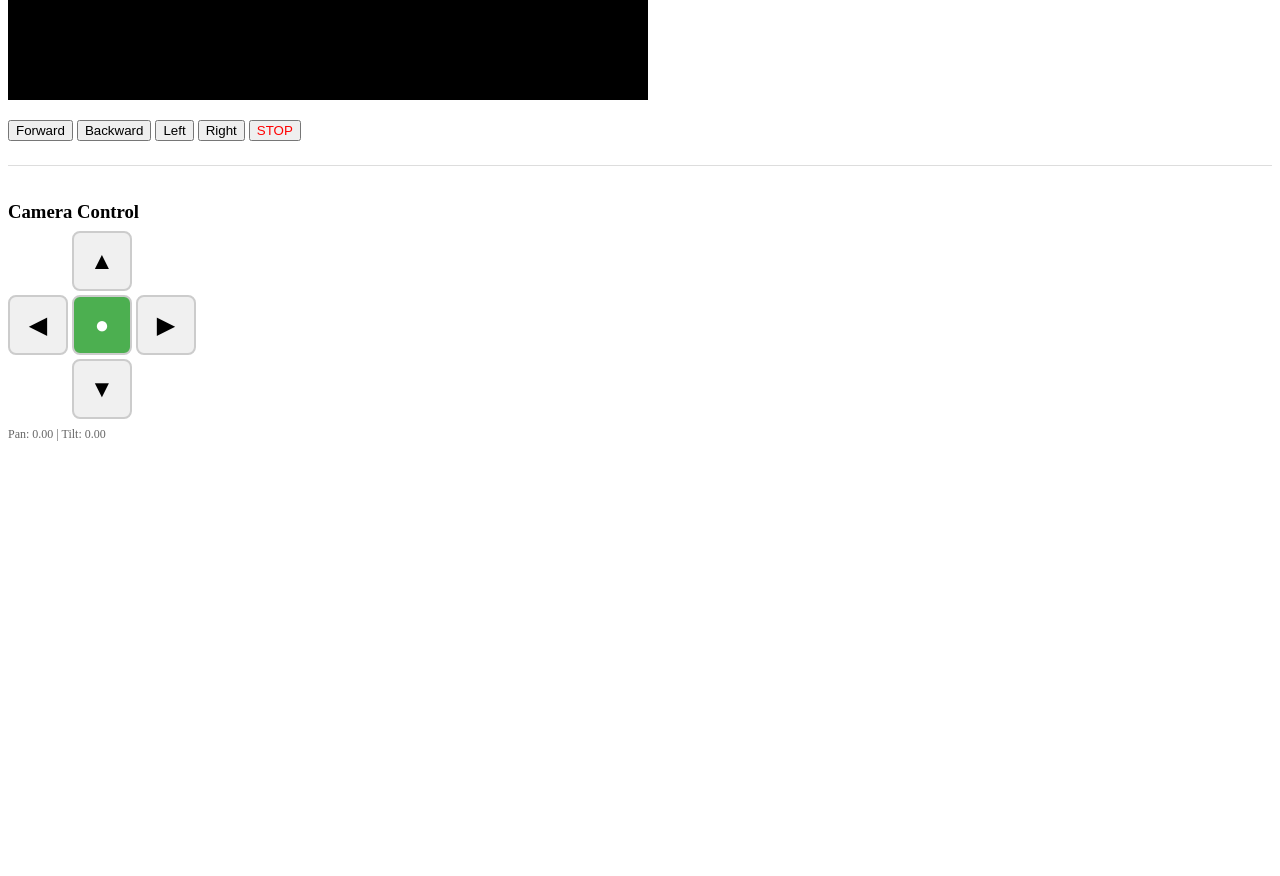
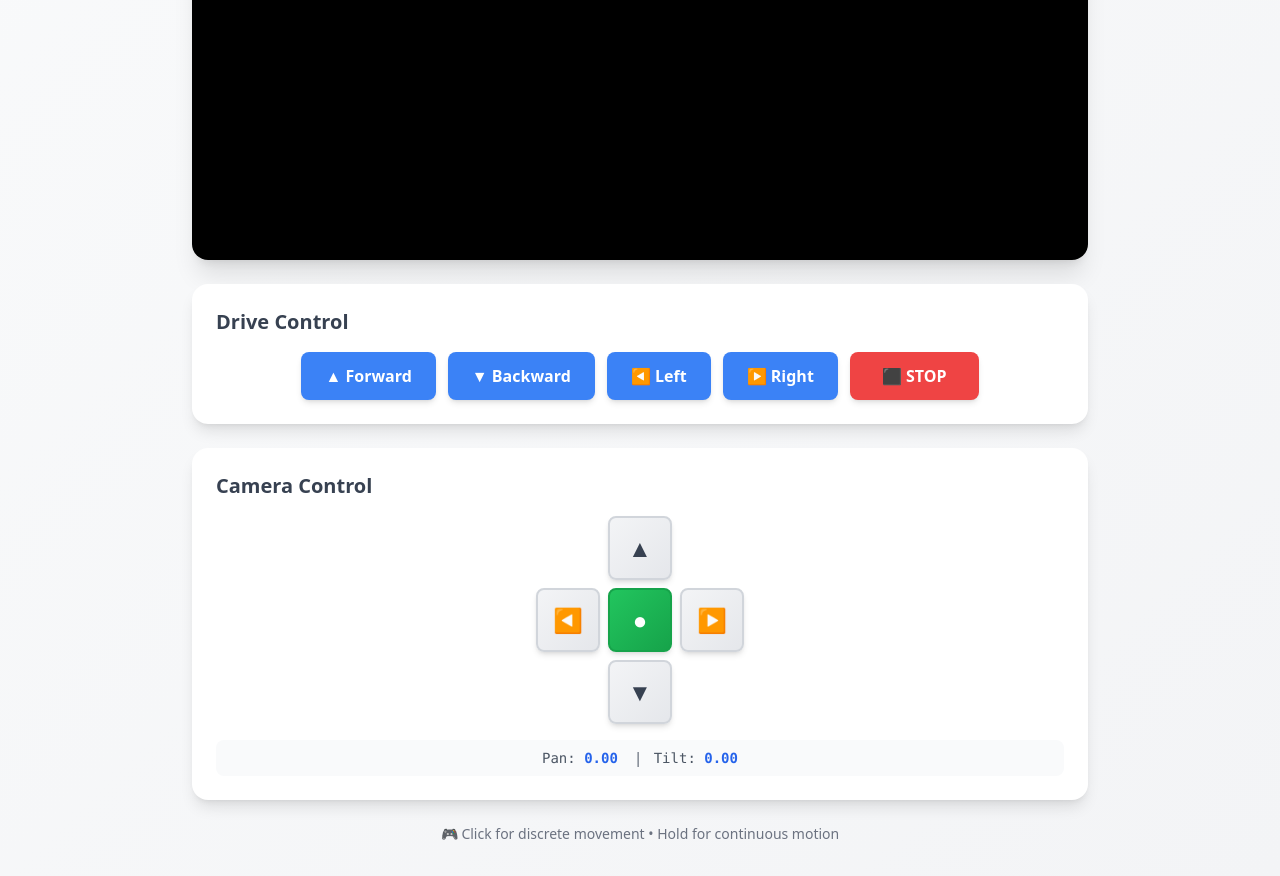
Before and after one commit to AndreOrlov/pi_drive_stream, a plain HTML site: page frontend/index.html in a window 1280 px wide. Shown: the part 340-1216 px from the top of the page. Before the commit the page ends 800 px from the top, so only its background shows below. Drawn offline with nearby package versions, Linux system fonts and the light colour scheme; no server answers; files whose address does not match are found by name.

Commit message:
Restyle to tailwind css

```diff
--- a/frontend/index.html
+++ b/frontend/index.html
@@ -2,65 +2,129 @@
 <html lang="en">
 <head>
   <meta charset="UTF-8" />
+  <meta name="viewport" content="width=device-width, initial-scale=1.0" />
   <title>Pi Drive Stream</title>
+  <!-- Tailwind CSS CDN - для разработки. Для production см. https://tailwindcss.com/docs/installation -->
+  <script src="https://cdn.tailwindcss.com"></script>
 </head>
-<body>
-  <h1>Pi Drive Stream</h1>
+<body class="bg-gradient-to-br from-gray-50 to-gray-100 min-h-screen p-4 md:p-8">
+  <div class="max-w-4xl mx-auto space-y-6">
+    <!-- Header -->
+    <h1 class="text-3xl md:text-4xl font-bold text-gray-800 text-center mb-6">
+      🤖 Pi Drive Stream
+    </h1>
 
-  <video id="video" autoplay muted playsinline style="width: 640px; height: 360px; background: #000;"></video>
-
-  <div style="margin-top: 16px;">
-    <button id="forward">Forward</button>
-    <button id="backward">Backward</button>
-    <button id="left">Left</button>
-    <button id="right">Right</button>
-    <button id="stop" style="color: red;">STOP</button>
-  </div>
-
-  <!-- Camera Control D-Pad -->
-  <div style="margin-top: 24px; border-top: 1px solid #ddd; padding-top: 16px;">
-    <h3 style="margin-bottom: 8px;">Camera Control</h3>
-
-    <div style="display: grid; grid-template-columns: 60px 60px 60px; gap: 4px; width: fit-content;">
-      <div></div>
-      <button id="cam-up" class="cam-btn">▲</button>
-      <div></div>
-
-      <button id="cam-left" class="cam-btn">◀</button>
-      <button id="cam-home" class="cam-btn" style="background: #4CAF50; color: white;">●</button>
-      <button id="cam-right" class="cam-btn">▶</button>
-
-      <div></div>
-      <button id="cam-down" class="cam-btn">▼</button>
-      <div></div>
+    <!-- Video Container -->
+    <div class="bg-white rounded-2xl shadow-xl overflow-hidden">
+      <video
+        id="video"
+        autoplay
+        muted
+        playsinline
+        class="w-full aspect-video bg-black"
+      ></video>
     </div>
 
-    <div style="margin-top: 8px; font-size: 12px; color: #666;">
-      Pan: <span id="pan-display">0.00</span> | Tilt: <span id="tilt-display">0.00</span>
+    <!-- Drive Controls -->
+    <div class="bg-white rounded-2xl shadow-lg p-6">
+      <h2 class="text-xl font-semibold text-gray-700 mb-4">Drive Control</h2>
+      <div class="flex flex-wrap gap-3 justify-center">
+        <button
+          id="forward"
+          class="px-6 py-3 bg-blue-500 hover:bg-blue-600 active:bg-blue-700 text-white font-semibold rounded-lg shadow-md transition-all duration-150 active:scale-95"
+        >
+          ▲ Forward
+        </button>
+        <button
+          id="backward"
+          class="px-6 py-3 bg-blue-500 hover:bg-blue-600 active:bg-blue-700 text-white font-semibold rounded-lg shadow-md transition-all duration-150 active:scale-95"
+        >
+          ▼ Backward
+        </button>
+        <button
+          id="left"
+          class="px-6 py-3 bg-blue-500 hover:bg-blue-600 active:bg-blue-700 text-white font-semibold rounded-lg shadow-md transition-all duration-150 active:scale-95"
+        >
+          ◀ Left
+        </button>
+        <button
+          id="right"
+          class="px-6 py-3 bg-blue-500 hover:bg-blue-600 active:bg-blue-700 text-white font-semibold rounded-lg shadow-md transition-all duration-150 active:scale-95"
+        >
+          ▶ Right
+        </button>
+        <button
+          id="stop"
+          class="px-8 py-3 bg-red-500 hover:bg-red-600 active:bg-red-700 text-white font-bold rounded-lg shadow-md transition-all duration-150 active:scale-95"
+        >
+          ⬛ STOP
+        </button>
+      </div>
+    </div>
+
+    <!-- Camera Control -->
+    <div class="bg-white rounded-2xl shadow-lg p-6">
+      <h2 class="text-xl font-semibold text-gray-700 mb-4">Camera Control</h2>
+
+      <!-- D-Pad Grid -->
+      <div class="flex justify-center mb-4">
+        <div class="grid grid-cols-3 gap-2 w-fit">
+          <div></div>
+          <button
+            id="cam-up"
+            class="w-16 h-16 bg-gradient-to-br from-gray-100 to-gray-200 hover:from-gray-200 hover:to-gray-300 active:from-gray-300 active:to-gray-400 border-2 border-gray-300 hover:border-gray-400 rounded-lg text-2xl font-bold text-gray-700 shadow-md transition-all duration-150 active:scale-95 select-none"
+          >
+            ▲
+          </button>
+          <div></div>
+
+          <button
+            id="cam-left"
+            class="w-16 h-16 bg-gradient-to-br from-gray-100 to-gray-200 hover:from-gray-200 hover:to-gray-300 active:from-gray-300 active:to-gray-400 border-2 border-gray-300 hover:border-gray-400 rounded-lg text-2xl font-bold text-gray-700 shadow-md transition-all duration-150 active:scale-95 select-none"
+          >
+            ◀
+          </button>
+          <button
+            id="cam-home"
+            class="w-16 h-16 bg-gradient-to-br from-green-500 to-green-600 hover:from-green-600 hover:to-green-700 active:from-green-700 active:to-green-800 border-2 border-green-600 hover:border-green-700 rounded-lg text-2xl font-bold text-white shadow-md transition-all duration-150 active:scale-95 select-none"
+          >
+            ●
+          </button>
+          <button
+            id="cam-right"
+            class="w-16 h-16 bg-gradient-to-br from-gray-100 to-gray-200 hover:from-gray-200 hover:to-gray-300 active:from-gray-300 active:to-gray-400 border-2 border-gray-300 hover:border-gray-400 rounded-lg text-2xl font-bold text-gray-700 shadow-md transition-all duration-150 active:scale-95 select-none"
+          >
+            ▶
+          </button>
+
+          <div></div>
+          <button
+            id="cam-down"
+            class="w-16 h-16 bg-gradient-to-br from-gray-100 to-gray-200 hover:from-gray-200 hover:to-gray-300 active:from-gray-300 active:to-gray-400 border-2 border-gray-300 hover:border-gray-400 rounded-lg text-2xl font-bold text-gray-700 shadow-md transition-all duration-150 active:scale-95 select-none"
+          >
+            ▼
+          </button>
+          <div></div>
+        </div>
+      </div>
+
+      <!-- Position Display -->
+      <div class="text-center text-sm text-gray-600 bg-gray-50 rounded-lg py-2 px-4">
+        <span class="font-mono">
+          Pan: <span id="pan-display" class="font-semibold text-blue-600">0.00</span>
+        </span>
+        <span class="mx-2">|</span>
+        <span class="font-mono">
+          Tilt: <span id="tilt-display" class="font-semibold text-blue-600">0.00</span>
+        </span>
+      </div>
+    </div>
+
+    <!-- Footer -->
+    <div class="text-center text-sm text-gray-500">
+      <p>🎮 Click for discrete movement • Hold for continuous motion</p>
     </div>
   </div>
-
-  <style>
-    .cam-btn {
-      width: 60px;
-      height: 60px;
-      font-size: 24px;
-      border: 2px solid #ccc;
-      border-radius: 8px;
-      cursor: pointer;
-      user-select: none;
-      background: #f0f0f0;
-      transition: all 0.1s;
-    }
-    .cam-btn:active {
-      background: #ddd;
-      transform: scale(0.95);
-    }
-    .cam-btn:hover {
-      background: #e8e8e8;
-      border-color: #999;
-    }
-  </style>
 
   <script src="/static/main.js?v=3"></script>
 </body>
```
